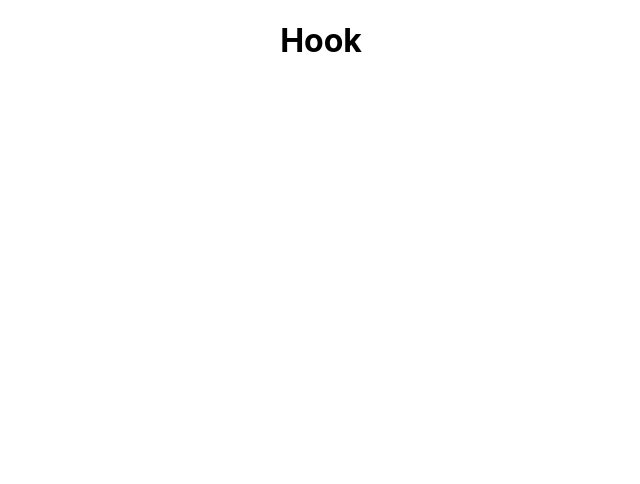
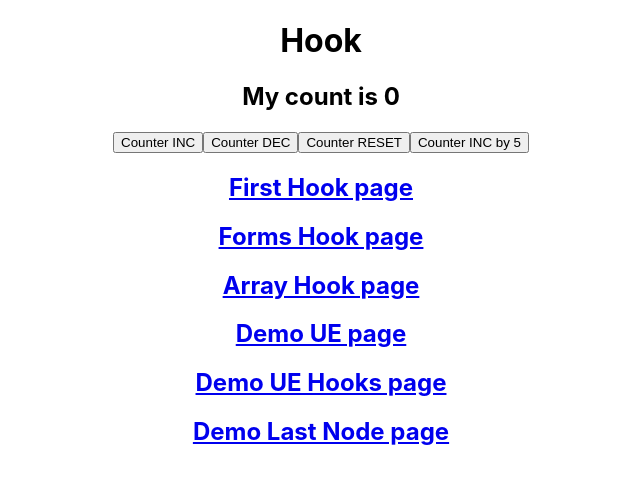
Before and after one commit to Aakarsh2000/zee3, a React (Create React App) app: page /firsthook in a window 1280 px wide. Before the commit this address had no page. Shown: the top 484 px of the page, without its empty margins (319-959 px from the left). Built offline with nearby package versions, Linux system fonts and the light colour scheme.

Commit message:
Added Navigation

```diff
--- a/src/App.js
+++ b/src/App.js
@@ -17,11 +17,24 @@ function App() {
       <h1>Hook</h1>
 
       <Routes>
-        <Route path ='/' element={<FirstHook/>}></Route>
-        <Route path ='/formshook' element={<FormsHook></FormsHook>}></Route>
+        <Route path ='/firsthook' element={<FirstHook/>}></Route>
+        <Route path ='/formshook' element={<FormsHook/>}></Route>
+        <Route path ='/arrayhook' element={<ArrayHook/>}></Route>
+        <Route path ='/demoue' element={<DemoUE/>}></Route>
+        <Route path ='/demouehooks' element={<DemoUEHooks/>}></Route>
+        <Route
+          path ='/demolastnode'
+          element={<UserContext.Provider value = "Sai">
+        <DemoLastNode/>
+      </UserContext.Provider>}></Route>
       </Routes>
 
-
+      <Link to="/firsthook"><h2>First Hook page</h2></Link>
+      <Link to="/formshook"><h2>Forms Hook page</h2></Link>
+      <Link to="/arrayhook"><h2>Array Hook page</h2></Link>
+      <Link to="/demoue"><h2>Demo UE page</h2></Link>
+      <Link to="/demouehooks"><h2>Demo UE Hooks page</h2></Link>
+      <Link to="/demolastnode"><h2>Demo Last Node page</h2></Link>
 
 
 
--- a/src/components/FirstHook.js
+++ b/src/components/FirstHook.js
@@ -1,5 +1,4 @@
 import React, {useState} from 'react'
-import {Routes,Route, Link} from 'react-router-dom';
 
 export default function FirstHook() {
     const initialCount=0
@@ -12,12 +11,12 @@ export default function FirstHook() {
     }
   return (
     <div>
-        <Link to="/formshook"><h2>My count is {count}</h2></Link>
+        <h2>My count is {count}</h2>
       <button onClick={() => setCount(count+1)}>Counter INC</button>
       <button onClick={() => setCount(count-1)}>Counter DEC</button>
       <button onClick={() => setCount(initialCount)}>Counter RESET</button>
+      <button onClick={incrementbyfive}>Counter INC by 5</button>
 
-      <button onClick={incrementbyfive}>Counter INC by 5</button>
     </div>
   )
 }
```
